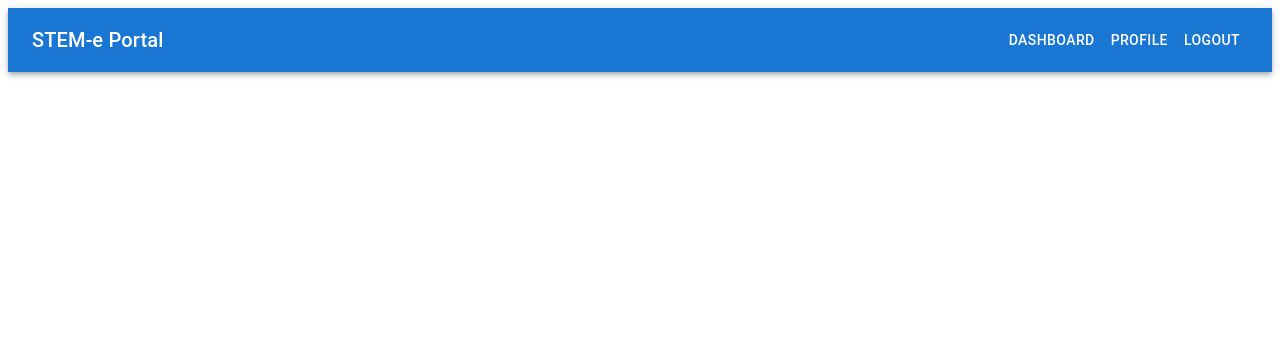
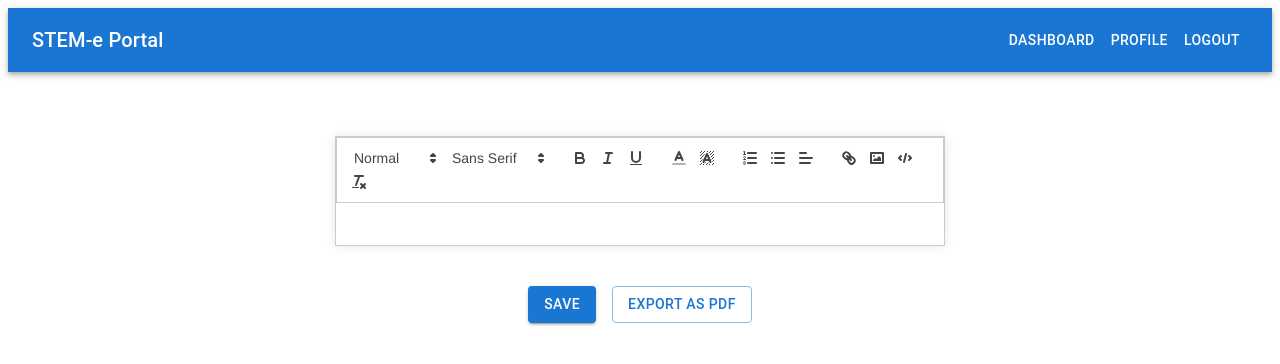
Before and after one commit to pterdactyl/steme-portal, a React (Create React App) app: page /edit in a window 1280 px wide. Shown: the top 364 px of the page. Built offline with nearby package versions, Linux system fonts and the light colour scheme.

Commit message:
First Version of Text Editor

```diff
--- a/src/App.js
+++ b/src/App.js
@@ -4,6 +4,11 @@ import Navbar from "./components/Navbar";
 import TeacherDashboard from "./pages/TeacherDashboard";
 import StudentDashboard from "./pages/StudentDashboard";
 import { Box } from "@mui/material";
+import EditOutline from "./pages/EditOutline";
+
+import 'primereact/resources/themes/lara-light-indigo/theme.css'; // Theme
+import 'primereact/resources/primereact.min.css'; // Core CSS
+import 'primeicons/primeicons.css'; // Icons
 
 
 
@@ -26,6 +31,7 @@ function App() {
           <Route path="/" element={<Login onLogin={handleLogin} />} />
           <Route path="/dashboard/teacher" element={<TeacherDashboard />} />
           <Route path="/dashboard/student" element={<StudentDashboard />} />
+          <Route path="/edit" element={<EditOutline />} />
         </Routes>
       </Box>
     </>
--- a/src/components/Navbar.js
+++ b/src/components/Navbar.js
@@ -11,7 +11,7 @@ export default function Navbar({ onLogout }) {
   const navigate = useNavigate();
 
   const handleLogout = () => {
-    onLogout?.();          // Call parent handler (clears user state)
+    // Logic for Logging Out
     navigate("/");         // Redirect to login route
   };
 
--- /dev/null
+++ b/src/pages/EditOutline.js
@@ -0,0 +1,106 @@
+import React, { useState, useEffect, useRef } from "react";
+import { Editor } from "primereact/editor";
+import { Button } from "@mui/material";
+import html2pdf from "html2pdf.js";
+import "../styles/EditOutline.css";
+import { useNavigate } from "react-router-dom";
+
+export default function EditOutline() {
+  const [value, setValue] = useState("");
+  const editorRef = useRef(null);
+  const navigate = useNavigate();
+
+  useEffect(() => {
+    const saved = localStorage.getItem("course_ENG1D");
+    if (saved) {
+      setValue(saved);
+    }
+  }, []);
+
+  const handleSave = () => {
+    localStorage.setItem("course_ENG1D", value);
+    navigate("/dashboard/teacher");
+  };
+
+  const [usagePercent, setUsagePercent] = useState(0);
+
+
+  const handleEditorChange = (e) => {
+    const newHtml = e.htmlValue;
+    setValue(newHtml);
+
+    const contentEl = editorRef.current?.querySelector(".ql-editor");
+    if (contentEl) {
+      const totalHeight = contentEl.scrollHeight;
+      const pageHeight = 880;
+      const pageCount = Math.ceil(totalHeight / pageHeight);
+      setUsagePercent(Math.min(100, Math.round((totalHeight / pageHeight) * 100)));
+
+      // Optional if you want to use custom attributes later
+      contentEl.setAttribute("data-pages", pageCount.toString());
+    }
+  };
+
+  const handleExportPDF = () => {
+    const editorContent = editorRef.current?.querySelector(".ql-editor");
+    if (!editorContent) {
+        alert("Editor content not found");
+        return;
+    }
+
+    // Clone the editor content into a clean wrapper
+    const clone = editorContent.cloneNode(true);
+    const container = document.createElement("div");
+
+    // Set A4-style page layout
+    container.style.width = "794px"; // A4 width in px
+    container.style.minHeight = "1122px";
+    container.style.padding = "40px 60px";
+    container.style.fontFamily = "'Times New Roman', serif";
+    container.style.fontSize = "12pt";
+    container.style.lineHeight = "1.5";
+    container.style.background = "white";
+    container.appendChild(clone);
+
+    const opt = {
+        margin: 0,
+        filename: "course-outline.pdf",
+        image: { type: "jpeg", quality: 0.98 },
+        html2canvas: {
+        scale: 2,
+        useCORS: true,
+        },
+        jsPDF: {
+        unit: "pt",
+        format: "a4",
+        orientation: "portrait",
+        },
+    };
+
+    html2pdf().set(opt).from(container).save();
+  };
+
+  return (
+    <div style={{ display: "flex", flexDirection: "column", alignItems: "center", marginTop: 20 }}>
+      {/* Page-style container */}
+      <div className="editor-container" ref={editorRef}>
+        <Editor
+          value={value}
+          onTextChange={handleEditorChange}
+          style={{ height: "100%", width: "100%", border: "none" }}
+        />
+      </div>
+
+      {/* Buttons outside the document area */}
+      <div style={{ marginTop: 20 }}>
+        <Button variant="contained" onClick={handleSave} sx={{ mr: 2 }}>
+          Save
+        </Button>
+        <Button variant="outlined" onClick={handleExportPDF}>
+          Export as PDF
+        </Button>
+      </div>
+
+    </div>
+  );
+}
--- a/src/pages/TeacherDashboard.js
+++ b/src/pages/TeacherDashboard.js
@@ -4,6 +4,7 @@ import {
 } from "@mui/material";
 import MoreVertIcon from "@mui/icons-material/MoreVert";
 import ProfileMenu from "../components/ProfileMenu";
+import { useNavigate } from "react-router-dom";
 
 const courses = [
   { id: "ENG1D", title: "ENG1D - Grade 9 English Academic", pdf: "/images.jpeg" },
@@ -12,6 +13,8 @@ const courses = [
 ];
 
 export default function TeacherDashboard({ user }) {
+  const navigate = useNavigate();
+
   const [anchorEl, setAnchorEl] = useState(null);
   const [selectedCourse, setSelectedCourse] = useState(null);
 
@@ -26,7 +29,11 @@ export default function TeacherDashboard({ user }) {
   };
 
   const handleAction = (action) => {
-    alert(`"${action}" clicked for ${selectedCourse}`);
+    if (action === "Edit") {
+      navigate("/edit");
+    } else {
+      alert(`${action} clicked for ${selectedCourse}`);
+    }
     handleMenuClose();
   };
 
--- /dev/null
+++ b/src/styles/EditOutline.css
@@ -0,0 +1,52 @@
+/* Main editor container styled like an A4 page */
+.editor-container {
+  width: 610px; /* Slightly smaller than A4 for padding/margins */
+  height: auto;
+  margin: 20px auto;
+  padding: 0;
+  border: 1px solid #ccc;
+  background: white;
+  overflow: hidden;
+  box-shadow: 0 0 10px rgba(0, 0, 0, 0.1);
+  box-sizing: border-box;
+  position: relative;
+}
+
+/* PrimeReact's editor wrapper */
+.p-editor {
+  height: 100%;
+}
+
+/* Quill editor content styling */
+.p-editor-content {
+  height: 100%;
+  max-height: 100%;
+  overflow-y: auto;
+  padding: 40px 60px; /* Simulates page margins */
+  box-sizing: border-box;
+  font-family: 'Times New Roman', serif;
+  font-size: 12pt;
+  line-height: 1.5;
+}
+
+/* Prevent content from overflowing */
+.p-editor-content img,
+.p-editor-content table {
+  max-width: 100%;
+  height: auto;
+  word-break: break-word;
+}
+
+/* Simulate page breaks visually using a repeating dashed background */
+.ql-editor {
+  position: relative;
+  background-image: repeating-linear-gradient(
+    to bottom,
+    transparent,
+    transparent 879px,
+    #ccc 880px,
+    transparent 881px
+  );
+  background-repeat: repeat-y;
+  background-size: 100% 880px; /* A4 height with room for separator */
+}
```
Also changed, not shown: package.json (+9 -0 lines), src/public/images.jpeg (renamed from public/images.jpeg), 1 other file (tests, documents, lock files or other folders).
